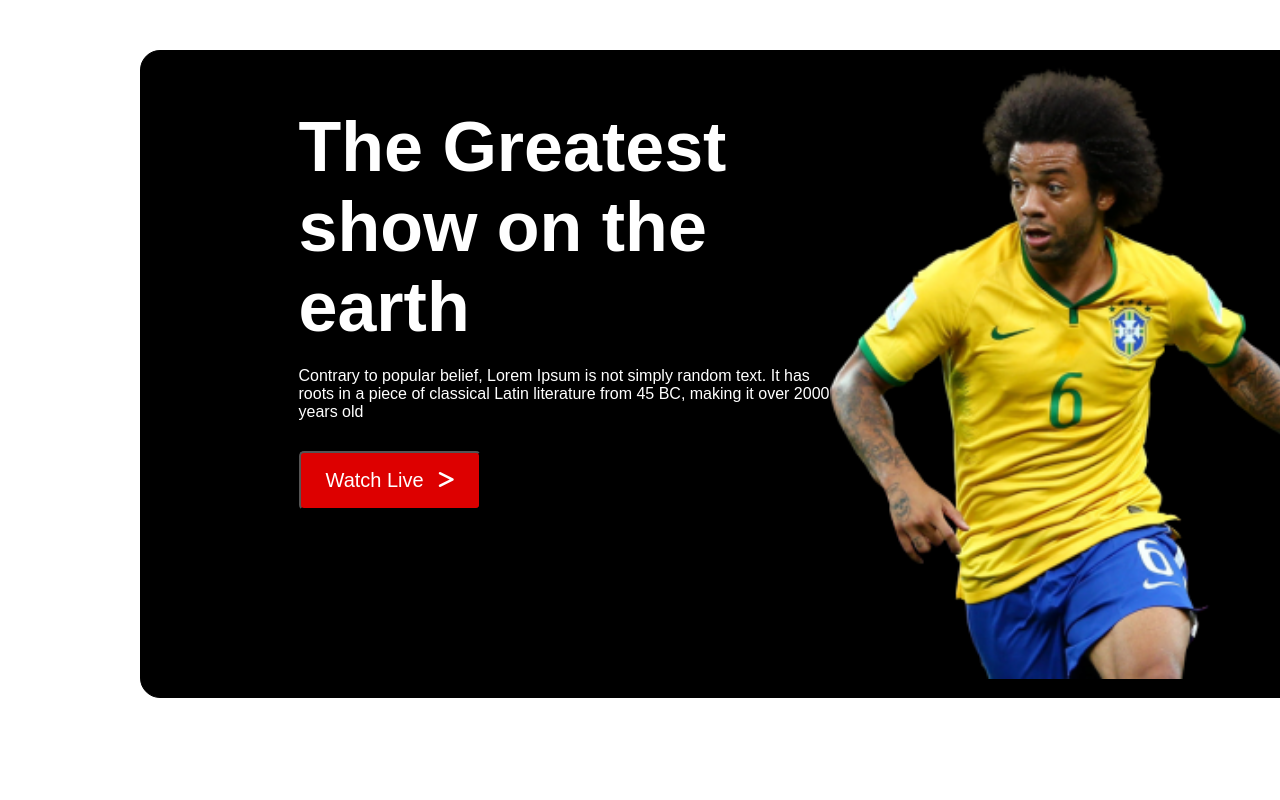
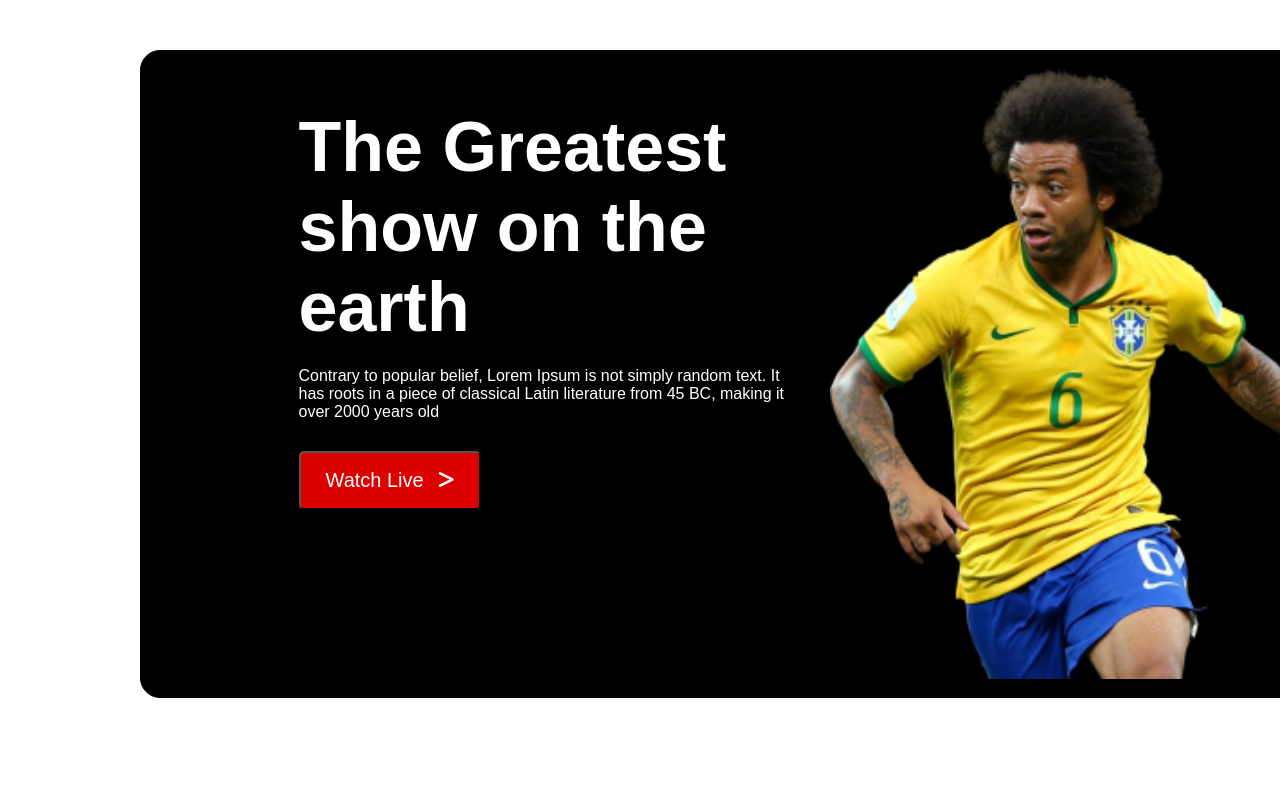
Before and after one commit to Abuhurayratouhid/qatar-world-cup, a plain HTML site: page index.html in a window 1280 px wide. Shown: the top 800 px of the page. Drawn offline with Linux system fonts and the light colour scheme.

Commit message:
width change

```diff
--- a/style.css
+++ b/style.css
@@ -14,6 +14,7 @@ body{
 }
 .title-discribe{
     font-size: 16px;
+    width: 506px;
     /* margin-top: 20px; */
 }
 .top-banner{
```
Also changed, not shown: Flag.png (added).
